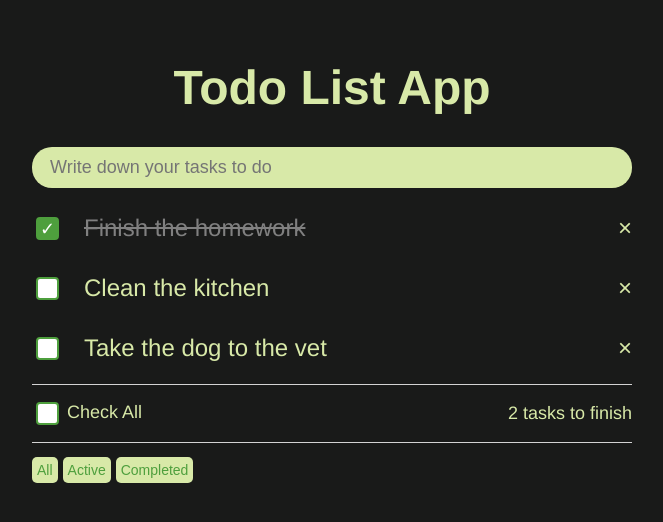
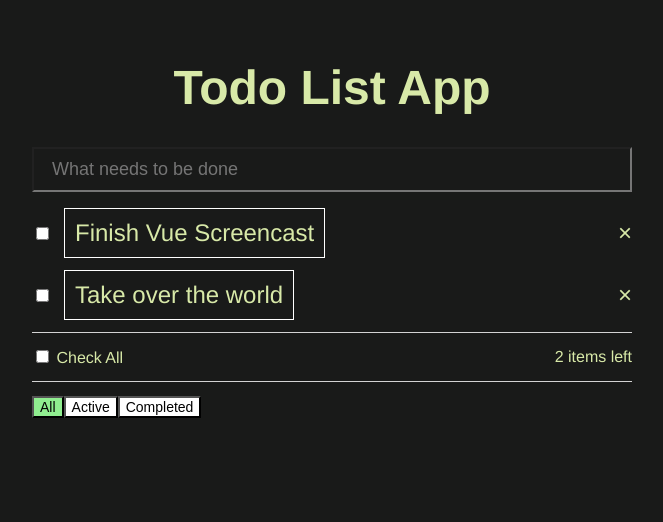
Before and after one commit to ximo99/todo-app, a Vue app: page / in a window 1280 px wide. Shown: the top 522 px of the page, without its empty margins (308-971 px from the left). Built offline with nearby package versions, Linux system fonts and the light colour scheme.

Commit message:
functional

```diff
--- a/src/components/TodoItem.vue
+++ b/src/components/TodoItem.vue
@@ -1,16 +1,31 @@
 <template>
     <div class="todo-item">
       <div class="todo-item-left">
-            <input type="checkbox" v-model="completed" @change="updateTodoStatus">
-            <div class="todo-item-label" :class="{ completed: completed }">{{ title }}</div>
+        <input type="checkbox" v-model="completed" @change="doneEdit" />
+        <div
+          v-if="!editing"
+          @dblclick="editTodo"
+          class="todo-item-label"
+          :class="{ completed: completed }"
+        >
+          {{ title }}
+        </div>
+        <input
+          v-else
+          class="todo-item-edit"
+          type="text"
+          v-model="title"
+          @blur="doneEdit"
+          @keyup.enter="doneEdit"
+          @keyup.esc="cancelEdit"
+          v-focus
+        />
       </div>
       <div class="remove-item" @click="removeTodo(todo.id)">&times;</div>
     </div>
   </template>
 
   <script>
-import { mapMutations } from 'vuex';
-
   export default {
     name: 'todo-item',
     props: {
@@ -21,22 +36,53 @@ export default {
       checkAll: {
         type: Boolean,
         required: true,
-        }
+      },
     },
     data() {
       return {
-            'id': this.todo.id,
-            'title': this.todo.title,
-            'completed': this.todo.completed,
-        }
+        id: this.todo.id,
+        title: this.todo.title,
+        completed: this.todo.completed,
+        editing: this.todo.editing,
+        beforeEditCache: '',
+      };
     },
     watch: {
       checkAll() {
-            this.completed = this.checkAll ? true : this.todo.completed
-        }
+        this.completed = this.checkAll ? true : this.todo.completed;
+      },
+    },
+    directives: {
+      focus: {
+        inserted: function (el) {
+          el.focus();
+        },
+      },
     },
     methods: {
-        ...mapMutations(['removeTodo', 'updateTodo']),
+      editTodo() {
+        this.beforeEditCache = this.title;
+        this.editing = true;
+      },
+      doneEdit() {
+        if (this.title.trim() === '') {
+          this.title = this.beforeEditCache;
         }
-}
+        this.editing = false;
+        this.$emit('finishedEdit', {
+          id: this.id,
+          title: this.title,
+          completed: this.completed,
+          editing: this.editing,
+        });
+      },
+      cancelEdit() {
+        this.title = this.beforeEditCache;
+        this.editing = false;
+      },
+      removeTodo() {
+        this.$emit('removedTodo', this.id);
+      },
+    },
+  };
   </script>
--- a/src/components/TodoList.vue
+++ b/src/components/TodoList.vue
@@ -1,10 +1,11 @@
+
 <template>
     <div>
-        <input type="text" class="todo-input" placeholder="Write down your tasks to do" v-model="newTodo"
+        <input type="text" class="todo-input" placeholder="What needs to be done" v-model="newTodo"
             @keyup.enter="addTodo" />
         <transition-group name="fade" enter-active-class="animated fadeInUp" leave-active-class="animated fadeOutDown">
             <todo-item v-for="todo in todosFiltered" :key="todo.id" :todo="todo" :checkAll="!anyRemaining"
-                @removedTodo="removeTodo"></todo-item>
+                @removedTodo="removeTodo" @finishedEdit="finishedEdit"></todo-item>
         </transition-group>
 
         <div class="extra-container">
@@ -14,74 +15,69 @@
                     Check All
                 </label>
             </div>
-            <div>{{ remainingText }}</div>
+            <div>{{ remaining }} items left</div>
         </div>
 
         <div class="extra-container">
             <div>
-                <button :class="{ active: filter === 'all' }" @click="changeFilter('all')">
-                    All
+                <button :class="{ active: filter === 'all' }" @click="changeFilter('all')">All</button>
+                <button :class="{ active: filter === 'active' }" @click="changeFilter('active')">Active</button>
+                <button :class="{ active: filter === 'completed' }" @click="changeFilter('completed')">Completed</button>
+            </div>
+
+            <div>
+                <transition name="fade">
+                    <button v-if="showClearCompletedButton" @click="clearCompleted">
+                        Clear Completed
                     </button>
-                <button :class="{ active: filter === 'active' }" @click="changeFilter('active')">
-                    Active
-                </button>
-                <button :class="{ active: filter === 'completed' }" @click="changeFilter('completed')">
-                    Completed
-                </button>
+                </transition>
             </div>
         </div>
     </div>
 </template>
 
 <script>
-import TodoItem from "./TodoItem";
-import { mapState, mapGetters, mapMutations } from "vuex";
+import TodoItem from './TodoItem';
+import { mapState, mapMutations, mapGetters } from 'vuex';
 
 export default {
-  name: "todo-list",
+    name: 'todo-list',
     components: {
         TodoItem,
     },
     data() {
         return {
-      newTodo: "",
-      idForTodo: 3,
-      filter: "all",
+            newTodo: '',
         };
     },
     computed: {
-    ...mapState(["todos"]),
-    ...mapGetters([
-      "remaining",
-      "anyRemaining",
-      "todosFiltered",
-      "showClearCompletedButton",
-    ]),
-    remainingText() {
-      if (this.remaining === 0) {
-        return "All tasks finished";
-      } else {
-        return this.remaining + " tasks to finish";
-      }
+        ...mapState(['todos', 'filter']),
+        ...mapGetters(['remaining', 'todosFiltered', 'showClearCompletedButton']),
+        anyRemaining() {
+            return this.remaining !== 0;
         },
     },
     methods: {
-    ...mapMutations(["removeTodo"]),
+        ...mapMutations(['addTodo', 'checkAllTodos', 'clearCompleted', 'removeTodo', 'finishedEdit']),
+        changeFilter(filter) {
+            this.$store.commit('changeFilter', filter);
+        },
         addTodo() {
-      if (this.newTodo.trim() === "") return;
-      this.$store.commit("addTodo", {
-        id: this.idForTodo++,
+            if (this.newTodo.trim().length === 0) {
+                return;
+            }
+
+            this.$store.commit('addTodo', {
+                id: this.idForTodo,
                 title: this.newTodo,
                 completed: false,
+                editing: false,
             });
-      this.newTodo = "";
+
+            this.newTodo = '';
+            this.idForTodo++;
         },
-    checkAllTodos() {
-      this.$store.commit("checkAllTodos");
-    },
-    changeFilter(filter) {
-      this.$store.commit("changeFilter", filter);
-    },
+
     },
 };
 </script>
@@ -95,19 +91,10 @@ export default {
     padding: 10px 18px;
     font-size: 18px;
     margin-bottom: 16px;
-    background-color: #D8E9A8;
-    border-radius: 20px;
-    border: 0px;
-    color: #4E9F3D;
-    font-weight: bold;
 
     &:focus {
         outline: 0;
     }
-}
-
-.todo-input::placeholder {
-    font-weight: normal;
 }
 
 .todo-item {
@@ -123,39 +110,34 @@ export default {
     margin-left: 14px;
 
     &:hover {
-        color: white;
+        color: black;
     }
 }
 
 .todo-item-left {
+    // later
     display: flex;
     align-items: center;
 }
 
-.todo-item-left input[type="checkbox"] {
-    appearance: none;
-    width: 23px;
-    height: 23px;
-    background-color: white;
-    border: 2px solid #4E9F3D;
-    border-radius: 4px;
-    cursor: pointer;
+.todo-item-label {
+    padding: 10px;
+    border: 1px solid white;
+    margin-left: 12px;
+}
+
+.todo-item-edit {
+    font-size: 24px;
+    color: #2c3e50;
+    margin-left: 12px;
+    width: 100%;
+    padding: 10px;
+    border: 1px solid #ccc; //override defaults
+    font-family: 'Avenir', Helvetica, Arial, sans-serif;
+
+    &:focus {
         outline: none;
     }
-
-.todo-item-left input[type="checkbox"]:checked::before {
-    content: "\2713";
-    font-size: 18px;
-    color: white;
-    line-height: 20px;
-    text-align: center;
-    display: block;
-    background-color: #4E9F3D;
-}
-
-.todo-item-label {
-    padding: 10px;
-    margin-left: 12px;
 }
 
 .completed {
@@ -167,57 +149,31 @@ export default {
     display: flex;
     align-items: center;
     justify-content: space-between;
-    font-size: 18px;
+    font-size: 16px;
     border-top: 1px solid lightgrey;
     padding-top: 14px;
     margin-bottom: 14px;
 }
 
-.check-all-button {
+button {
+    font-size: 14px;
+    background-color: white;
     appearance: none;
-    width: 23px;
-    height: 23px;
-    background-color: white;
-    border: 2px solid #4E9F3D;
-    border-radius: 4px;
-    cursor: pointer;
-    outline: none;
-    font-size: 16px;
-    line-height: 23px;
-    vertical-align: middle;
+
+    &:hover {
+        background: lightgreen;
     }
 
-.check-all-button:checked::before {
-    content: "\2713";
-    font-size: 18px;
-    color: white;
-    line-height: 20px;
-    text-align: center;
-    display: block;
-    background-color: #4E9F3D;
+    &:focus {
+        outline: none;
+    }
 }
 
-button {
-    font-size: 14px;
-    background-color: #D8E9A8;
-    color: #4E9F3D;
-    appearance: none;
-    margin-right: 5px;
-    border: none;
-    border-radius: 5px;
-    padding: 5px;
+.active {
+    background: lightgreen;
 }
 
-button:hover {
-    font-weight: bold;
-}
-
-button:focus {
-    background: #4E9F3D;
-    font-weight: bold;
-    color: #FFFFFF;
-}
-
+// CSS Transitions
 .fade-enter-active,
 .fade-leave-active {
     transition: opacity .2s;
--- a/src/store/store.js
+++ b/src/store/store.js
@@ -1,25 +1,22 @@
-import { createStore } from "vuex";
+import { createStore } from 'vuex';
 
 export default createStore({
   state: {
-    newTodo: "",
-    idForTodo: 3,
-    filter: "all",
+    newTodo: '',
+    idForTodo: 3, // Cambia este ID si tienes 3 tareas iniciales
+    filter: 'all',
     todos: [
       {
         id: 1,
-        title: "Finish the homework",
-        completed: true,
+        title: 'Finish Vue Screencast',
+        completed: false,
+        editing: false,
       },
       {
         id: 2,
-        title: "Clean the kitchen",
+        title: 'Take over the world',
         completed: false,
-      },
-      {
-        id: 3,
-        title: "Take the dog to the vet",
-        completed: false,
+        editing: false,
       },
     ],
   },
@@ -34,23 +31,26 @@ export default createStore({
       const areAllCompleted = state.todos.every((todo) => todo.completed);
       state.todos.forEach((todo) => (todo.completed = !areAllCompleted));
     },
-    changeFilter(state, filter) {
-      state.filter = filter;
+    clearCompleted(state) {
+      state.todos = state.todos.filter((todo) => !todo.completed);
+    },
+    finishedEdit(state, updatedTodo) {
+      const index = state.todos.findIndex((todo) => todo.id === updatedTodo.id);
+      if (index !== -1) {
+        state.todos[index] = { ...state.todos[index], ...updatedTodo };
+      }
     },
   },
   getters: {
     remaining(state) {
       return state.todos.filter((todo) => !todo.completed).length;
     },
-    anyRemaining(state, getters) {
-      return getters.remaining !== 0;
-    },
     todosFiltered(state) {
-      if (state.filter === "all") {
+      if (state.filter === 'all') {
         return state.todos;
-      } else if (state.filter === "active") {
+      } else if (state.filter === 'active') {
         return state.todos.filter((todo) => !todo.completed);
-      } else if (state.filter === "completed") {
+      } else if (state.filter === 'completed') {
         return state.todos.filter((todo) => todo.completed);
       }
       return state.todos;
```
Lines whose indentation alone changed are shown as unchanged.
